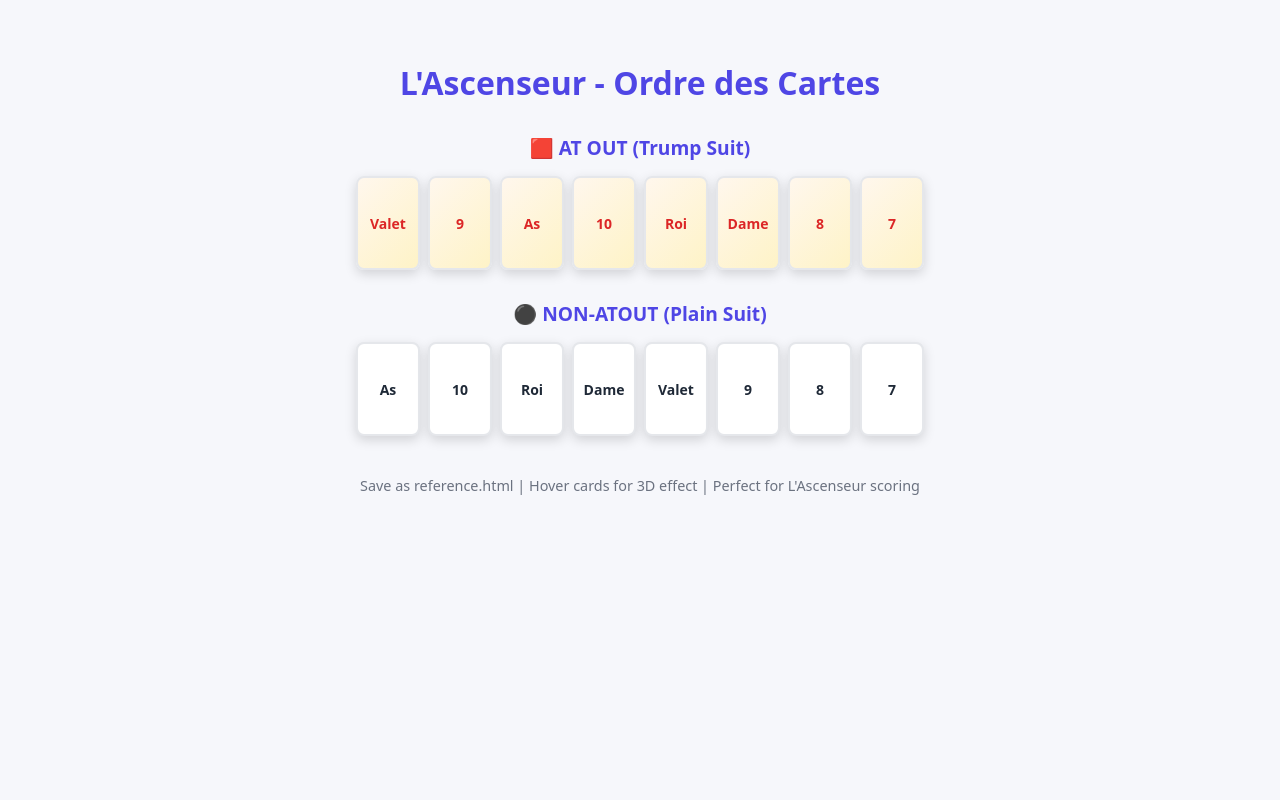
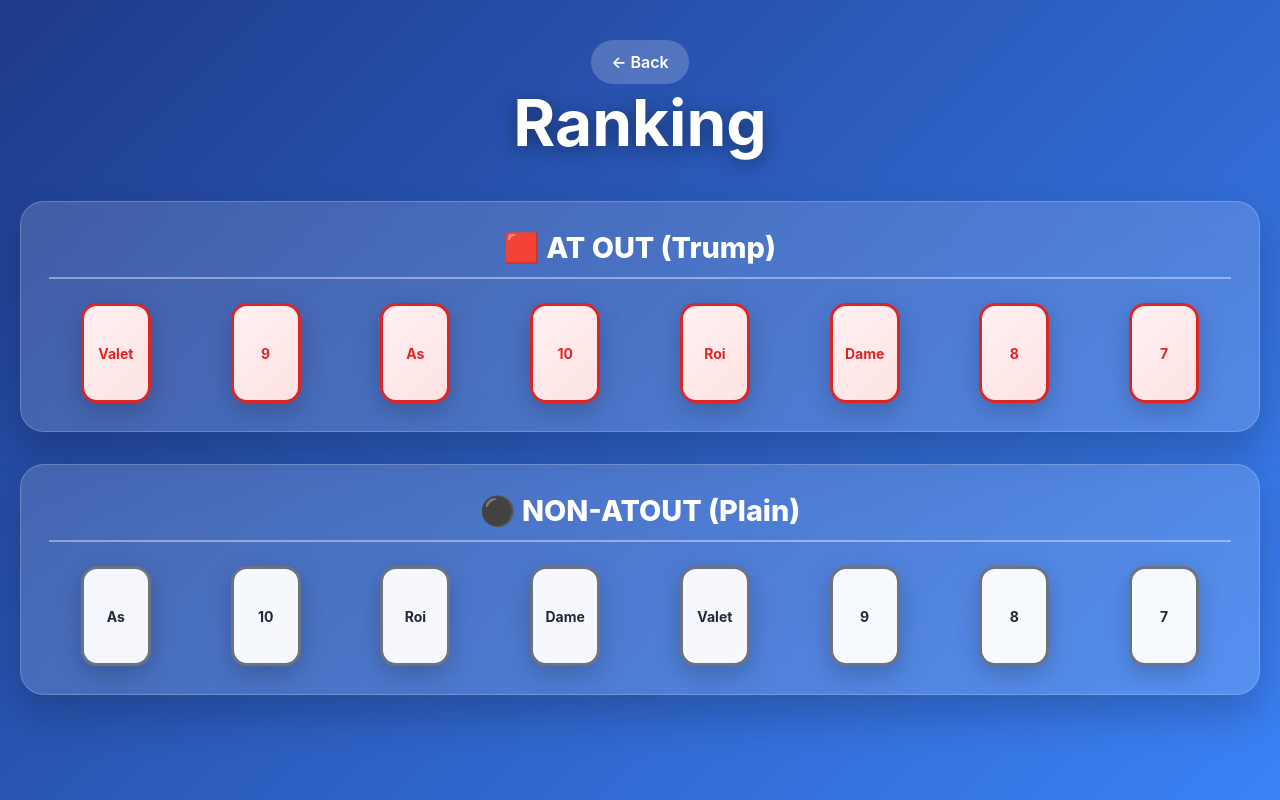
Before and after one commit to Eoden/ascenseur-game-html, a plain HTML site: page ranking.html in a window 1280 px wide. Drawn offline with Linux system fonts and the light colour scheme.

Commit message:
Update ranking.html

```diff
--- a/ranking.html
+++ b/ranking.html
@@ -1,28 +1,96 @@
 <!DOCTYPE html>
-<html>
+<html lang="en">
 <head>
-    <title>L'Ascenseur - Carte Référence</title>
+    <meta charset="UTF-8">
+    <meta name="viewport" content="width=device-width, initial-scale=1.0, viewport-fit=cover">
+    <meta name="apple-mobile-web-app-capable" content="yes">
+    <meta name="apple-mobile-web-app-title" content="Ranking">
+    <title>L'Ascenseur - Ranking</title>
     <style>
-        body { font-family: system-ui, sans-serif; background: #f6f7fb; padding: 40px; max-width: 800px; margin: auto; }
-        .row { margin: 30px 0; }
-        .label { font-weight: 700; font-size: 1.2rem; color: #4f46e5; margin-bottom: 15px; text-align: center; }
-        .cards { display: flex; justify-content: center; gap: 8px; flex-wrap: wrap; }
+        * { margin: 0; padding: 0; box-sizing: border-box; touch-action: manipulation; }
+        body {
+            font-family: -apple-system, BlinkMacSystemFont, 'Segoe UI', sans-serif;
+            background: linear-gradient(135deg, #1e3a8a 0%, #3b82f6 100%);
+            min-height: 100vh;
+            padding: 40px 20px 100px;
+            color: white;
+            -webkit-tap-highlight-color: transparent;
+        }
+        .header {
+            text-align: center;
+            margin-bottom: 40px;
+        }
+        h1 {
+            font-size: clamp(2rem, 10vw, 4rem);
+            margin-bottom: 10px;
+            text-shadow: 0 4px 20px rgba(0,0,0,0.4);
+        }
+        .back-btn {
+            display: inline-flex; align-items: center; gap: 8px;
+            background: rgba(255,255,255,0.2); color: white; padding: 12px 20px;
+            border-radius: 25px; text-decoration: none; font-weight: 600;
+            font-size: 1rem; backdrop-filter: blur(10px); transition: all 0.2s;
+        }
+        .back-btn:active { transform: scale(0.98); background: rgba(255,255,255,0.3); }
+
+        .rows { display: flex; flex-direction: column; gap: 32px; max-width: 100%; }
+        .row {
+            background: rgba(255,255,255,0.15);
+            backdrop-filter: blur(20px);
+            border-radius: 24px;
+            padding: 28px;
+            border: 1px solid rgba(255,255,255,0.2);
+            box-shadow: 0 20px 40px rgba(0,0,0,0.2);
+        }
+        .label {
+            font-size: clamp(1.3rem, 5vw, 1.8rem);
+            font-weight: 800;
+            text-align: center;
+            margin-bottom: 24px;
+            padding-bottom: 12px;
+            border-bottom: 2px solid rgba(255,255,255,0.4);
+        }
+        .cards {
+            display: grid;
+            grid-template-columns: repeat(auto-fit, minmax(70px, 1fr));
+            gap: 16px;
+            justify-items: center;
+        }
         .card {
-            width: 60px; height: 90px; border-radius: 8px;
-            background: white; box-shadow: 0 4px 12px rgba(0,0,0,0.15);
-            display: flex; align-items: center; justify-content: center; font-weight: 700; font-size: 14px;
-            border: 2px solid #e5e7eb; transition: transform 0.2s;
+            width: 70px; height: 100px;
+            border-radius: 16px;
+            background: rgba(255,255,255,0.95);
+            display: flex; align-items: center; justify-content: center;
+            font-weight: 700; font-size: 14px; color: #1f2937;
+            box-shadow: 0 8px 24px rgba(0,0,0,0.2); transition: all 0.2s;
+            border: 3px solid transparent;
         }
-        .card:hover { transform: translateY(-4px); box-shadow: 0 8px 25px rgba(0,0,0,0.2); }
-        .atout .card { color: #dc2626; background: linear-gradient(135deg, #fff7ed 0%, #fef3c7 100%); }
-        .non-atout .card { color: #1f2937; }
+        .card:active { transform: scale(0.95); }
+        .atout .card {
+            color: #dc2626;
+            background: linear-gradient(135deg, #fff1f2 0%, #fee2e2 100%);
+            border-color: #dc2626;
+        }
+        .non-atout .card { border-color: #6b7280; }
+
+        @media (max-width: 480px) {
+            .cards { grid-template-columns: repeat(4, 1fr); gap: 12px; }
+            .card { width: 65px; height: 92px; font-size: 13px; }
+        }
+        @supports (padding: max(0px)) {
+            body { padding-bottom: max(60px, env(safe-area-inset-bottom)); }
+        }
     </style>
 </head>
 <body>
-    <h1 style="text-align: center; color: #4f46e5;">L'Ascenseur - Ordre des Cartes</h1>
+    <div class="header">
+        <a href="index.html" class="back-btn">← Back</a>
+        <h1>Ranking</h1>
+    </div>
 
+    <div class="rows">
         <div class="row atout">
-        <div class="label">🟥 AT OUT (Trump Suit)</div>
+            <div class="label">🟥 AT OUT (Trump)</div>
             <div class="cards">
                 <div class="card">Valet</div>
                 <div class="card">9</div>
@@ -36,7 +104,7 @@
         </div>
 
         <div class="row non-atout">
-        <div class="label">⚫ NON-ATOUT (Plain Suit)</div>
+            <div class="label">⚫ NON-ATOUT (Plain)</div>
             <div class="cards">
                 <div class="card">As</div>
                 <div class="card">10</div>
@@ -48,9 +116,6 @@
                 <div class="card">7</div>
             </div>
         </div>
-
-    <p style="text-align: center; font-size: 0.9rem; color: #6b7280; margin-top: 40px;">
-        Save as reference.html | Hover cards for 3D effect | Perfect for L'Ascenseur scoring
-    </p>
+    </div>
 </body>
 </html>
```
Lines whose indentation alone changed are shown as unchanged.
